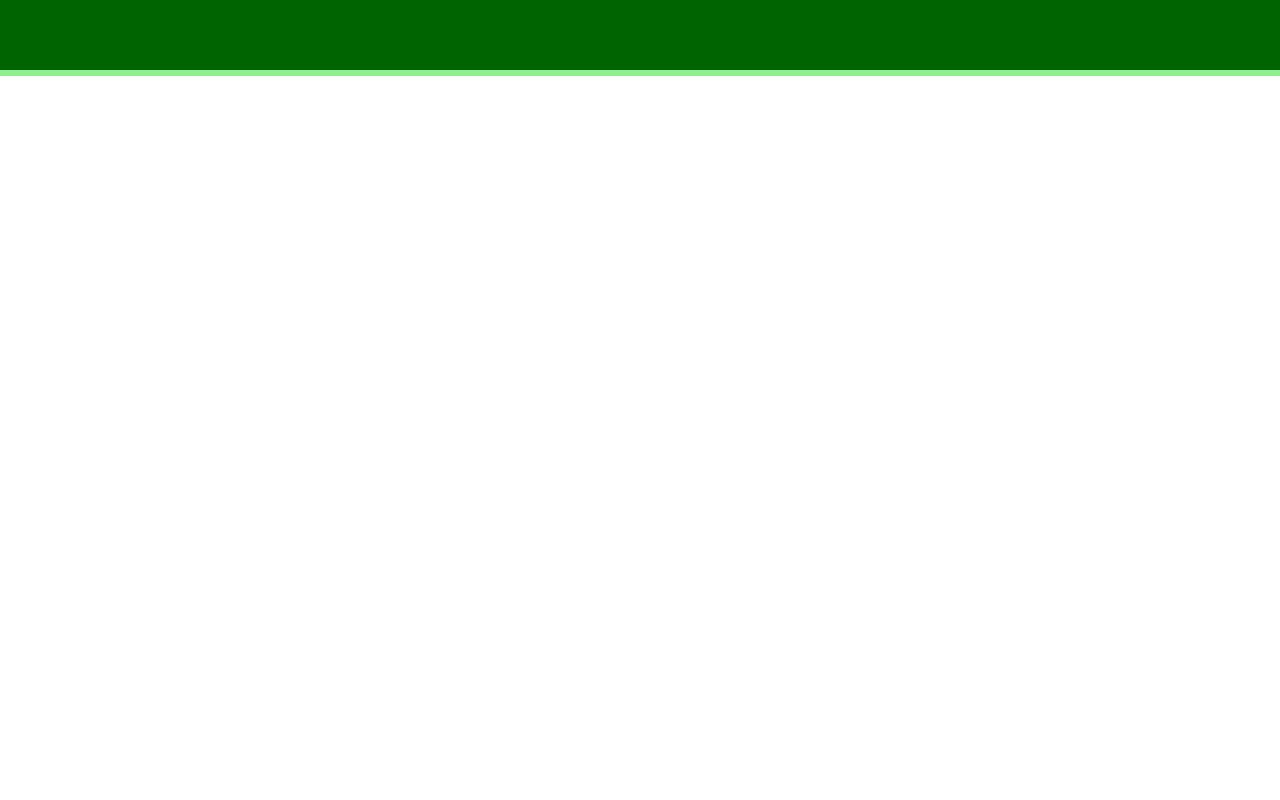
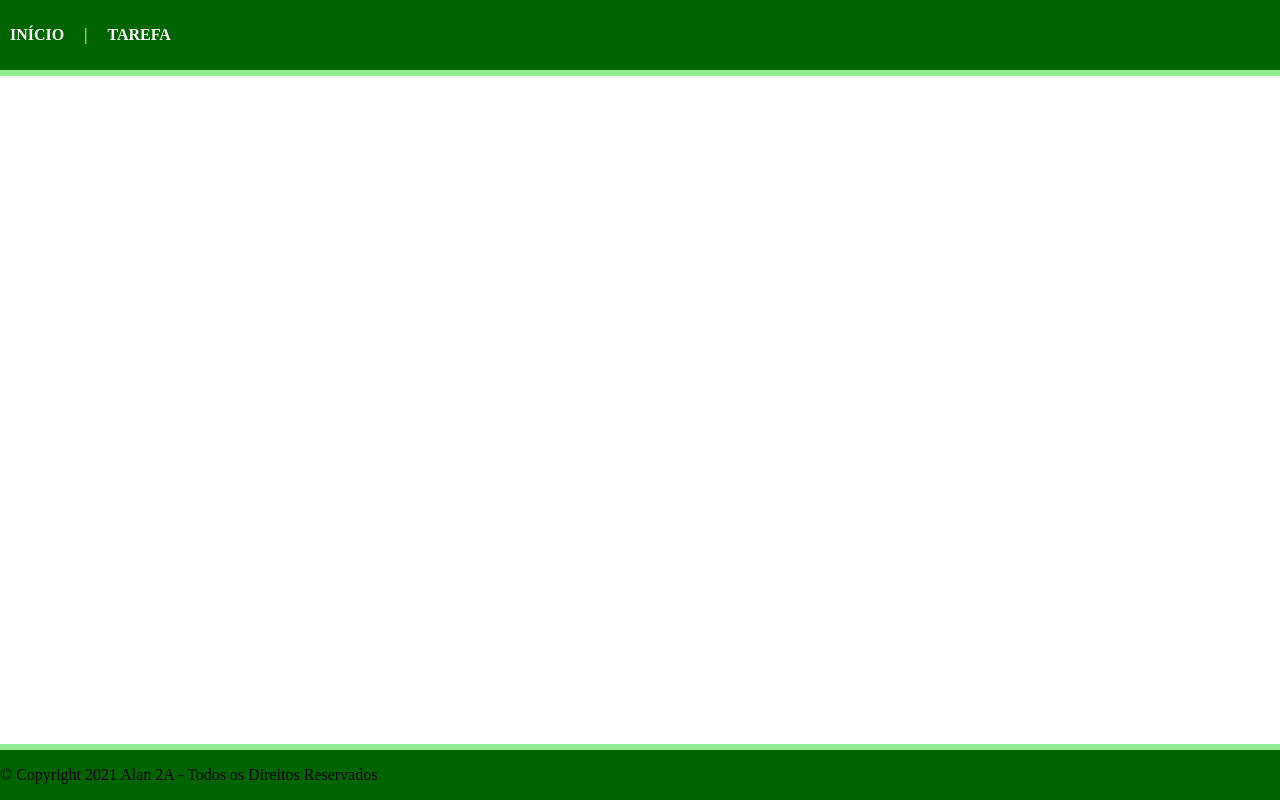
Before and after one commit to crf2a/GerenciadorTarefaWebFrontCD, a React app in the folder web/: page / in a window 1280 px wide. Built offline with nearby package versions, Linux system fonts and the light colour scheme.

Commit message:
Header e Footer prontos!

```diff
--- a/web/public/index.html
+++ b/web/public/index.html
@@ -1,5 +1,5 @@
 <!DOCTYPE html>
-<html lang="PT-BR">
+<html lang="pt-BR">
   <head>
     <meta charset="utf-8" />
 
@@ -16,6 +16,5 @@
   <body>
     <noscript>You need to enable JavaScript to run this app.</noscript>
     <div id="root"></div>
-
   </body>
 </html>
--- a/web/src/Components/Footer/index.js
+++ b/web/src/Components/Footer/index.js
@@ -0,0 +1,12 @@
+import React from 'react';
+import * as Styled from './styles';
+
+function Footer(){
+    return (
+        <Styled.Container>
+            <p id="abaixo">© Copyright 2021 Alan 2A - Todos os Direitos Reservados</p>
+        </Styled.Container>
+    )
+}
+
+export default Footer;
--- a/web/src/Components/Footer/styles.js
+++ b/web/src/Components/Footer/styles.js
@@ -0,0 +1,11 @@
+import styled from "styled-components";
+
+export const Container = styled.div`
+        width: 100%;
+        height: 50px;
+        background: #006400;
+        border-top:6px solid #90EE90;
+        position: fixed;
+        bottom: 0;
+        display: flex;
+`
--- a/web/src/Components/Header/index.js
+++ b/web/src/Components/Header/index.js
@@ -4,7 +4,11 @@ import * as Styled from './styles';
 function Header(){
     return (
         <Styled.Container>
-
+            <Styled.Menu>
+                <a href=" ">INÍCIO</a>
+                <span className="barra" />
+                <a href=" ">TAREFA</a>
+            </Styled.Menu>
         </Styled.Container>
     )
 }
--- a/web/src/Components/Header/styles.js
+++ b/web/src/Components/Header/styles.js
@@ -3,6 +3,29 @@ import styled from "styled-components";
 export const Container = styled.div`
         width:100%;
         height:70px;
-        background:#006400;
+        background: #006400;
         border-bottom:6px solid #90EE90;
 `
+export const Menu = styled.div`
+        width:50%;
+        height: 70px;
+        display: flex;
+        align-items: center;
+
+        a{
+                color: #FFF;
+                font-weight: bold;
+                text-decoration: none;
+                margin: 0 10px;
+        }
+
+        .barra::after{
+                content: "|";
+                margin: 0 10px;
+                color: #FFF;
+            }
+
+            a:hover{
+                color: #90EE90;
+            }
+`
--- a/web/src/View/Home/index.js
+++ b/web/src/View/Home/index.js
@@ -1,11 +1,13 @@
 import React from 'react';
 import * as Styled from './styles';
 import Header from '../../Components/Header';
+import Footer from '../../Components/Footer';
 
 function Home() {
   return (
     <Styled.Container>
       <Header />
+      <Footer />
     </Styled.Container>
   )
 }
```
